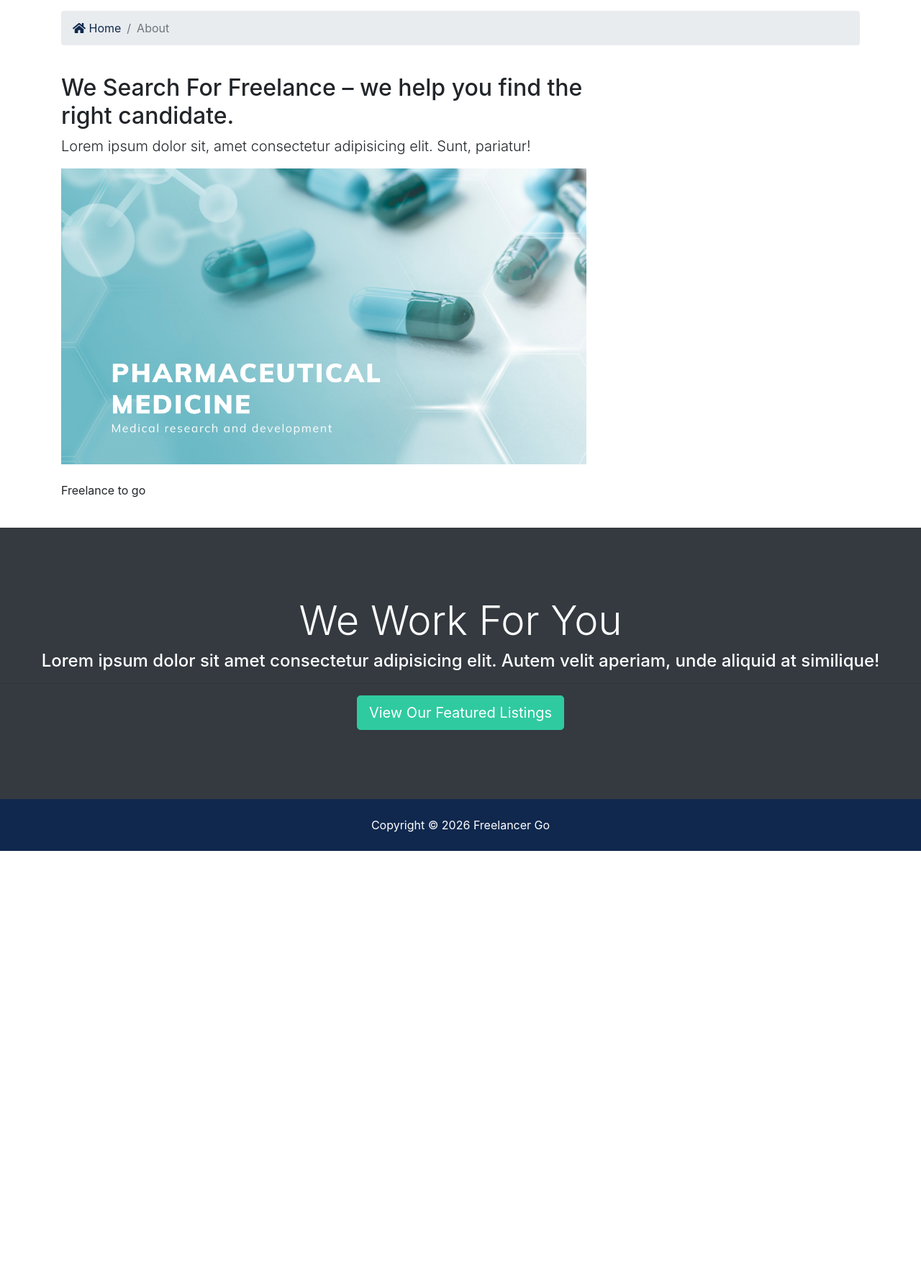
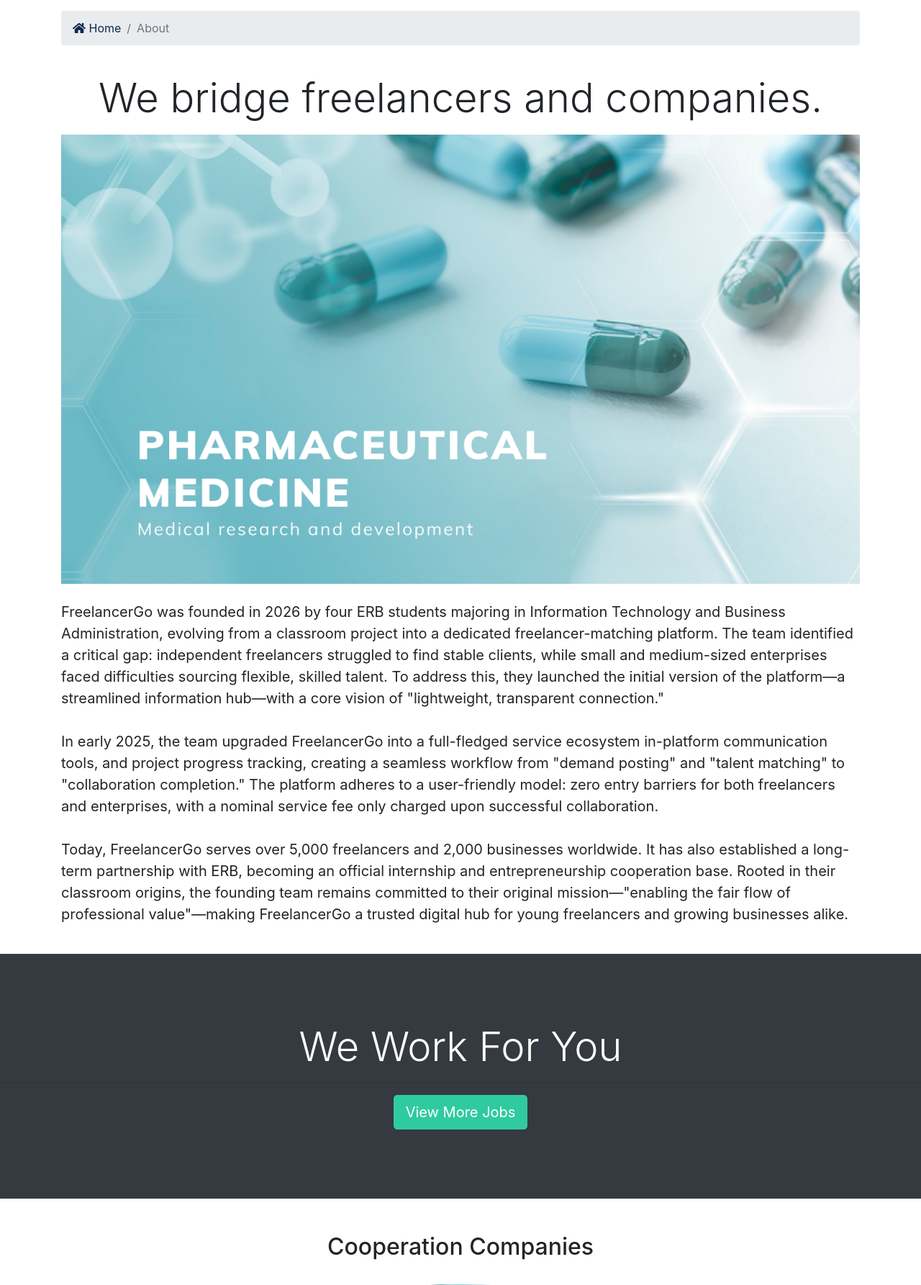
Before and after one commit to Lucifinel1123/Erb8-gp, a Django app: page /about in a window 1280 px wide. Shown: the part 366-2151 px from the top of the page at 72% size. Before the commit the page ends 1548 px from the top, so only its background shows below. Run offline with Django 5.2, Linux system fonts and the light colour scheme; some libraries are stand-ins or nearby versions.

Commit message:
Step5:about and index update

```diff
--- a/templates/pages/about.html
+++ b/templates/pages/about.html
@@ -9,11 +9,10 @@
     <div class="container">
     <div class="row text-center">
         <div class="col-md-12">
-        <h1 class="display-4">About Akso Hospital</h1>
-        <p class="lead">
-            Lorem ipsum dolor sit, amet consectetur adipisicing elit. Sunt,
-            pariatur!
-        </p>
+        <h1 class="display-4">Freelancergo Introduction</h1>
+            <p class="lead">
+            A job matching platform for freelancers and companies
+            </p>
         </div>
     </div>
     </div>
@@ -37,42 +36,24 @@
 <section id="about" class="py-4">
     <div class="container">
     <div class="row">
-        <div class="col-md-8">
-        <h2>
-            We Search For Freelance – we help you find the
-            right candidate.
-        </h2>
+        <div class="col-md text-center">
+        <h1 class="display-4">
+            We bridge freelancers and companies.
+        </h1>
         <p class="lead">
-            Lorem ipsum dolor sit, amet consectetur adipisicing elit. Sunt,
-            pariatur!
         </p>
         {% comment %} changed {% endcomment %}
         <img src= {% static "img/about.jpg" %} alt="" />
-        <p class="mt-4">
-            Freelance to go
+        <p class="mt-4 text-left" style="font-size: 20px" !important>
+        FreelancerGo was founded in 2026 by four ERB students majoring in Information Technology and Business Administration, evolving from a classroom project into a dedicated freelancer-matching platform. The team identified a critical gap: independent freelancers struggled to find stable clients, while small and medium-sized enterprises faced difficulties sourcing flexible, skilled talent. To address this, they launched the initial version of the platform—a streamlined information hub—with a core vision of "lightweight, transparent connection."
+<br/>
+<br/>
+        In early 2025, the team upgraded FreelancerGo into a full-fledged service ecosystem in-platform communication tools, and project progress tracking, creating a seamless workflow from "demand posting" and "talent matching" to "collaboration completion." The platform adheres to a user-friendly model: zero entry barriers for both freelancers and enterprises, with a nominal service fee only charged upon successful collaboration.
+<br/>
+<br/>
+        Today, FreelancerGo serves over 5,000 freelancers and 2,000 businesses worldwide. It has also established a long-term partnership with ERB, becoming an official internship and entrepreneurship cooperation base. Rooted in their classroom origins, the founding team remains committed to their original mission—"enabling the fair flow of professional value"—making FreelancerGo a trusted digital hub for young freelancers and growing businesses alike.
+
         </p>
-        </div>
-        <div class="col-md-4">
-        {% if mvp_doctors %}
-        {% for mvp_doctor in mvp_doctors %}
-        <div class="card">
-            <img
-            class="card-img-top"
-            {% comment %} mvp doctor img {% endcomment %}
-            src="{{mvp_doctor.photo.url}}"
-            alt="Jobs of the month"
-            />
-            <div class="card-body">
-            <h5 class="card-title">{{ forloop.counter | ordinal }} Job_Type</h5>
-            <h6 class="text-secondary">{{mvp_doctor.name}}</h6>
-            <p class="card-text">
-                {{mvp_doctor.description}}
-            </p>
-            </div>
-
-        </div>
-        {% endfor %}
-        {% endif %}
         </div>
     </div>
     </div>
@@ -81,44 +62,26 @@
 <!-- Work -->
 <section id="work" class="bg-dark text-white text-center">
     <h2 class="display-4">We Work For You</h2>
-    <h4>
-    Lorem ipsum dolor sit amet consectetur adipisicing elit. Autem velit
-    aperiam, unde aliquid at similique!
-    </h4>
     <hr />
     <a href={% url "listings:index" %} class="btn btn-secondary text-white btn-lg"
-    >View Our Featured Listings</a
+    >View More Jobs</a
     >
 </section>
 
 <!-- Team -->
-{% if companies %}
 <section id="team" class="py-5">
     <div class="container">
-    <h2 class="text-center pb-4">Job_Type</h2>
-    <div class="row text-center">
-        {% for job in types %}
-        <div class="col-md-4">
+    <h2 class="text-center pb-4">Cooperation Companies</h2>
+    <div class="container">
+        {% comment %}A picture contains all the companies logo that we worked with{% endcomment %}
         <img
-        {% comment %} img {% endcomment %}
-            src="{{company.photo.url}}"
+            src="{% static "img/about.jpg" %} ""
             alt=""
             class="rounded-circle mb-3 img-fluid"
-            style="object-fit: cover; width: 300px; height: 300px"
         />
-        <h4>{{company.name}}</h4>
-        <p class="text-success">
-            <i class="fas fa-award text-success"></i> Doctor
-        </p>
-        <hr />
-        <p><i class="fas fa-phone"></i> {{company.phone}}</p>
-        <p><i class="fas fa-envelope-open"></i> {{company.email}}</p>
         </div>
-        {% endfor %}
-
     </div>
     </div>
 </section>
-{% endif %}
 
 {% endblock %}
```
Also changed, not shown: templates/pages/index.html (+12 -6 lines).
